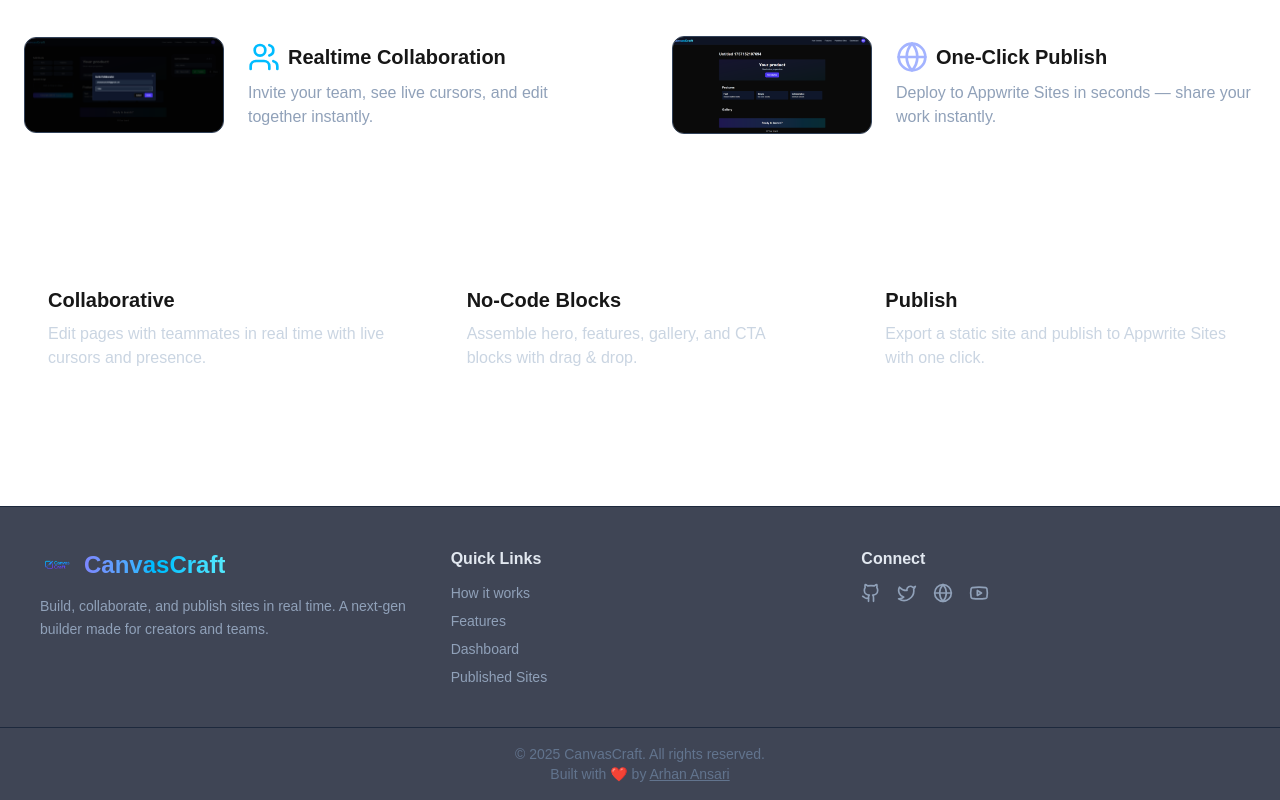
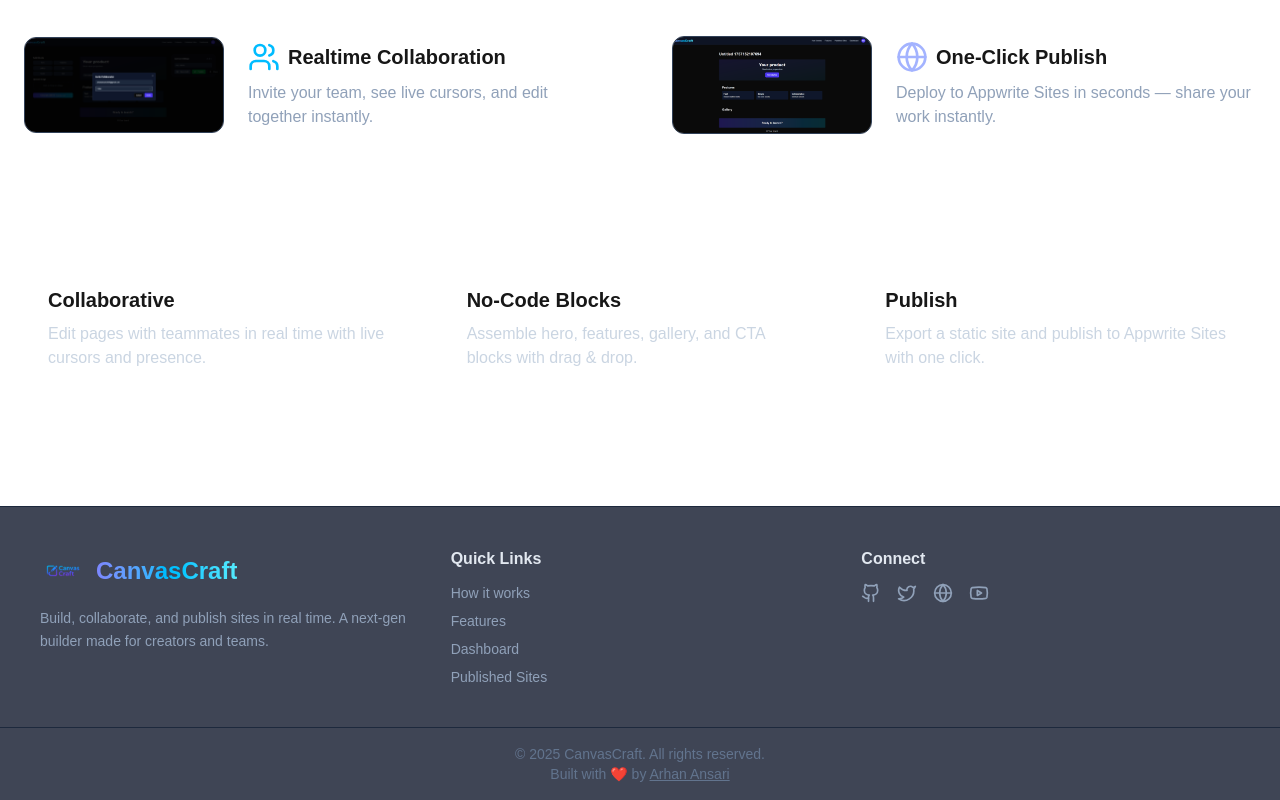
Before and after one commit to ArhanAnsari/CanvasCraft, a Next.js app: page / in a window 1280 px wide. Shown: the part 1607-2407 px from the top of the page. Built offline with nearby package versions, Linux system fonts and the light colour scheme; no server answers.

Commit message:
Update Logo Size in Footer

```diff
--- a/components/Footer.tsx
+++ b/components/Footer.tsx
@@ -11,8 +11,8 @@ export default function Footer() {
             <Image
               src="/canvascraft-logo.png"
               alt="CanvasCraft Logo"
-              width={36}
-              height={36}
+              width={48}
+              height={48}
               className="rounded"
             />
             <h3 className="text-2xl font-extrabold bg-gradient-to-r from-indigo-400 via-sky-400 to-cyan-300 bg-clip-text text-transparent">
```
